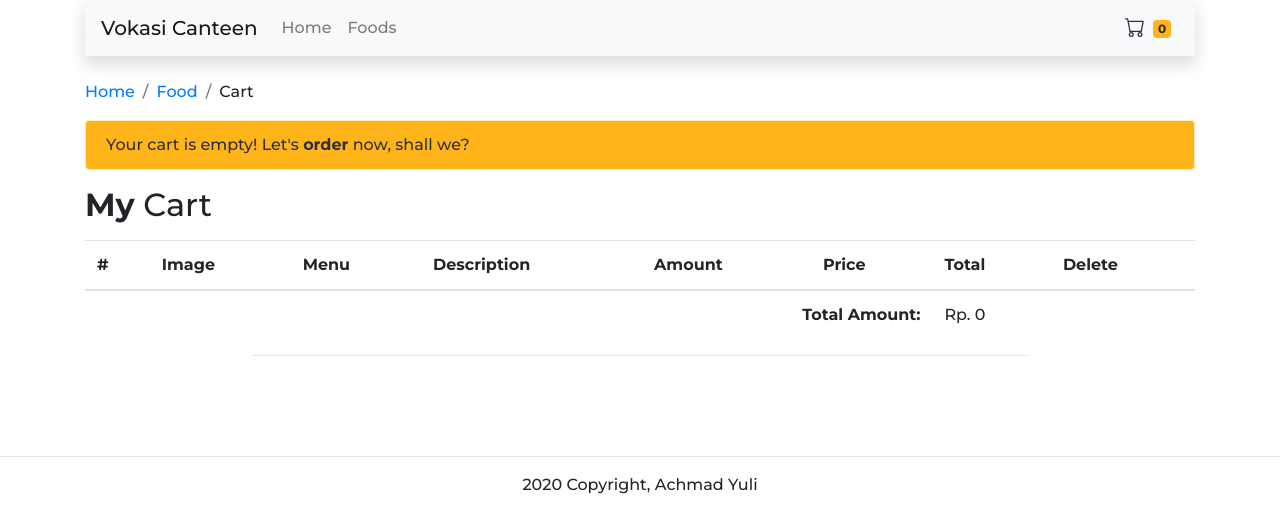
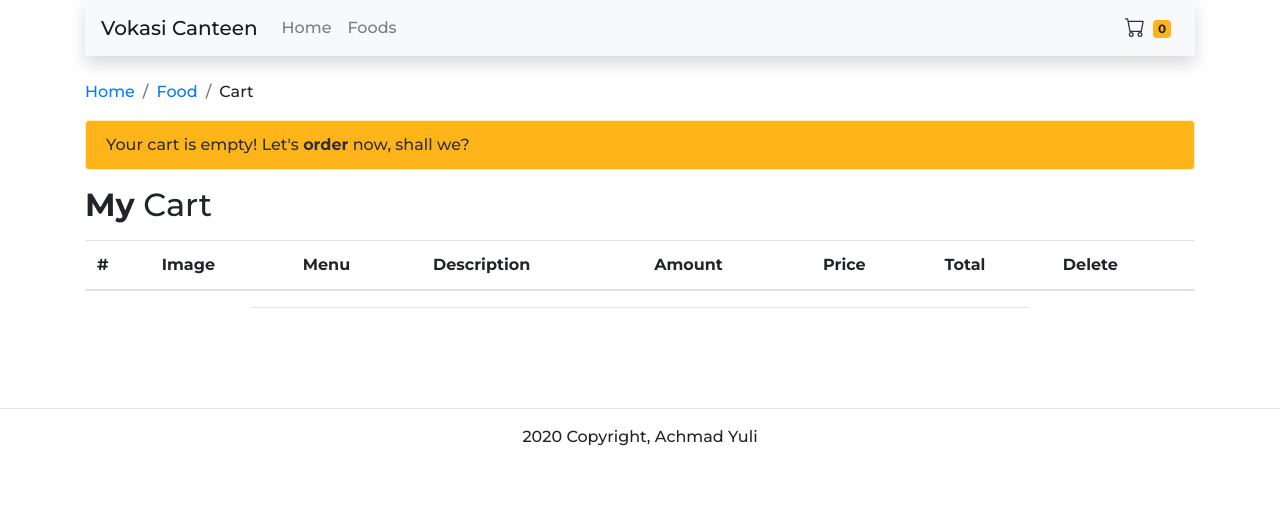
Before and after one commit to ahmadyulinu/vcanteen, a Vue app: page /#/cart in a window 1280 px wide. Shown: the top 532 px of the page. Built offline with nearby package versions, Linux system fonts and the light colour scheme; data requests are answered from the project's data file; what vue-toast-notification would draw is missing.

Commit message:
If on total price

```diff
--- a/src/views/Cart.vue
+++ b/src/views/Cart.vue
@@ -79,7 +79,7 @@
                     ></b-icon-trash>
                   </td>
                 </tr>
-                <tr>
+                <tr v-if="carts.length != 0">
                   <td colspan="6" align="right">
                     <strong>Total Amount: </strong>
                   </td>
```
